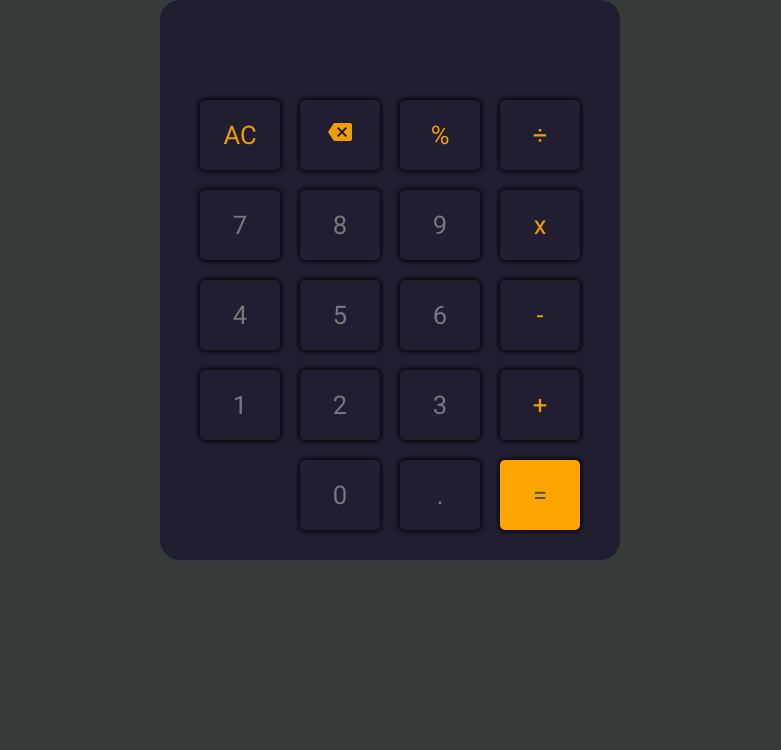
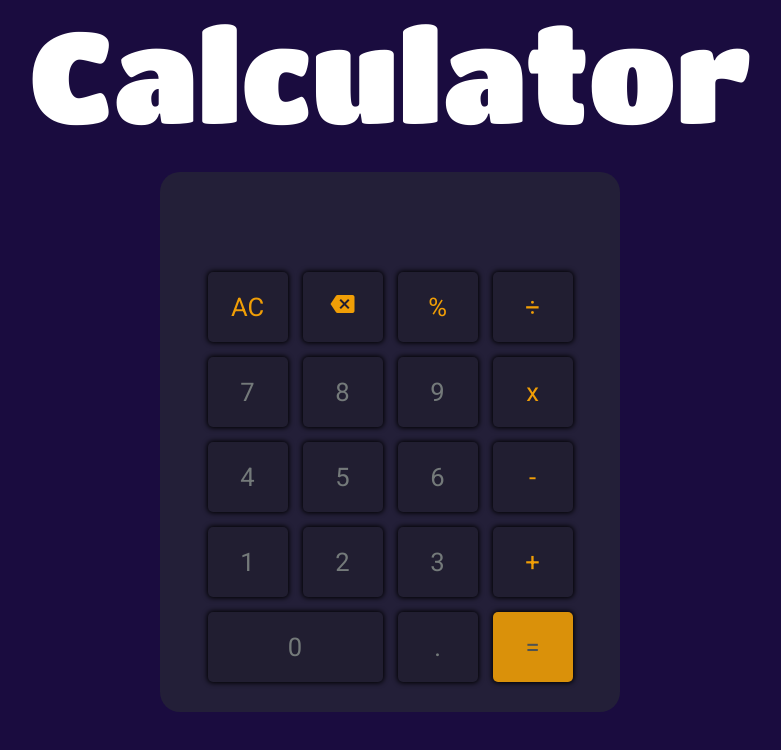
Before and after one commit to nvalenne-iut90/calculator_js, a plain HTML site: page index.html in a window 1280 px wide. Shown: the whole page, without its empty margins (250-1031 px from the left). Drawn offline with Linux system fonts and the light colour scheme.

Commit message:
last features
- responsive
- css done
- add favicon

```diff
--- a/index.css
+++ b/index.css
@@ -6,8 +6,8 @@
 }
 
 body{
-    background-color: #353b3b;
-    color: #747a7a;
+    background-color: #1a0c3f;
+    color: white;
 }
 
 .main-container, .right-pad, .left-pad {
@@ -17,11 +17,17 @@ body{
     justify-content: center;
 }
 
+.mainTitle {
+    font-family: 'Titan One', cursive;
+    font-size: 3em;
+    padding-bottom: 0.8em;
+}
+
 .calculator-container {
+    color: #747a7a;
     padding: 30px;
-    border: 10px initial #747a7a;
     border-radius: 20px;
-    background-color: #211e31;
+    background-color: #231f38;
     display: flex;
     flex-flow: column wrap;
     align-items: center;
@@ -30,7 +36,7 @@ body{
 
 #result{
     color: white;
-    background-color: #211e31;
+    background-color: #231f38;
     width: 400px;
     height: 50px;
     margin-bottom: 20px;
@@ -48,38 +54,67 @@ body{
     display: grid;
     align-items: center;
     justify-content: center;
-    gap: 20px;
+    gap: 15px;
     color: rgb(240, 158, 6);
 }
 
 .options {
     grid-template-columns: auto auto auto;
-    margin-bottom: 20px;
+    margin-bottom: 15px;
 }
 
 .operators {
-    margin-left: 20px;
+    margin-left: 15px;
 }
 
 .btn-number[value="="]{
-    background-color: orange;
+    background-color: rgb(218, 145, 10);
     color: #4e5252;
+}
+
+.btn-number[value="0"]{
+    grid-column-start: 1;
+    grid-column-end: 3;
+    width: 100%;
 }
 
 .numbers {
     display: grid;
     grid-template-columns: auto auto auto;
-    gap: 20px;
+    gap: 15px;
 }
 
 .btn-number{
-    width: 80px;
+    width: 70px;
     background-color: #211e31;
     box-shadow: 0px 0px 5px 1px black;
     border-radius: 5px;
     font-size: 1.6rem;
-    line-height: 70px;
+    line-height: 60px;
     text-align: center;
     cursor: pointer;
 
 }
+
+@media screen and (min-width : 600px) {
+    .mainTitle {
+        font-size: 5em;
+        padding-bottom: 0.2em;
+    }
+    .btn-number {
+        width: 110px;
+        font-size: 2rem;
+        line-height: 100px;
+    }
+}
+
+@media screen and (min-width : 800px) {
+    .mainTitle {
+        font-size: 8em;
+    }
+    .btn-number {
+        width: 80px;
+        font-size: 1.6rem;
+        line-height: 70px;
+    }
+}
--- a/index.html
+++ b/index.html
@@ -14,9 +14,12 @@
       href="https://fonts.googleapis.com/css2?family=Roboto&display=swap"
       rel="stylesheet"
     />
+    <link href="https://fonts.googleapis.com/css2?family=Titan+One&display=swap" rel="stylesheet">
+    <link rel="icon" href="favicon.ico"/>
   </head>
   <body>
     <main class="main-container">
+      <span class="mainTitle"> Calculator </span>
       <div class="calculator-container">
         <div class="textfield">
           <input id="result" readonly value="" />
@@ -40,7 +43,7 @@
               <div class="btn-number" value="1">1</div>
               <div class="btn-number" value="2">2</div>
               <div class="btn-number" value="3">3</div>
-              <div style="grid-column-start: 2" class="btn-number" value="0">0</div>
+              <div class="btn-number" value="0">0</div>
               <div class="btn-number" value=".">.</div>
             </div>
           </div>
```
Also changed, not shown: favicon.ico (added), favicon.png (added).
